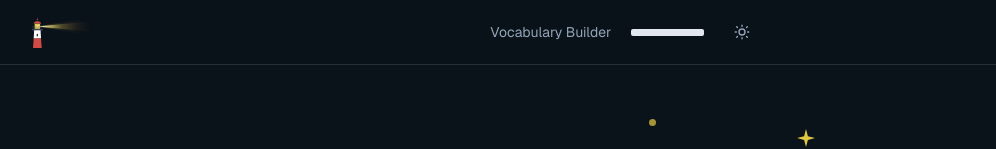
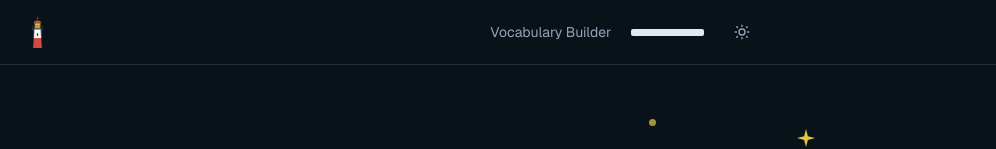
Before and after one commit to Govnomet3OOO/lernado-web, a Next.js app: page / in a window 1280 px wide. Shown: the top 149 px of the page, without its empty margins (244-1240 px from the left). Built offline with nearby package versions, Linux system fonts and the light colour scheme.

Commit message:
Use the beamless lighthouse as the header home mark.
The wide SVG still sits behind Lernado; the nav button is just the tower, without the glow.

Co-authored-by: Govnomet3OOO <Govnomet3OOO@users.noreply.github.com>

```diff
--- a/src/components/SiteHeader.tsx
+++ b/src/components/SiteHeader.tsx
@@ -15,7 +15,12 @@ export function SiteHeader() {
           aria-label={`${site.name} home`}
           className="flex items-center text-foreground"
         >
-          <Logo className="h-8 w-auto" />
+          <Logo
+            src="/logo-mark.png"
+            width={52}
+            height={150}
+            className="h-8 w-auto"
+          />
         </Link>
         <div className="flex items-center gap-3 sm:gap-5">
           <nav aria-label="Apps" className="flex items-center gap-5 text-sm">
```
Also changed, not shown: public/logo-mark.png (added).
